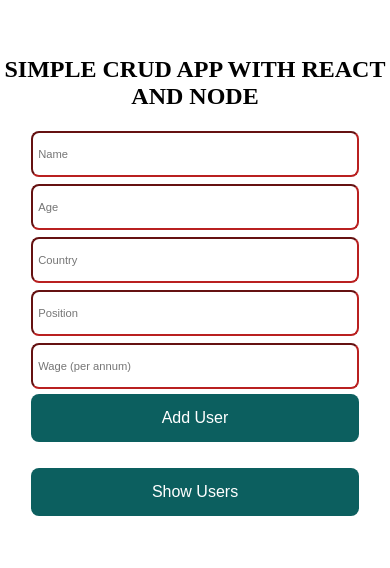
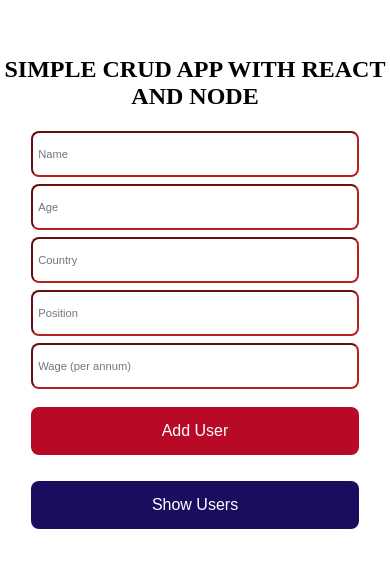
Before and after one commit to Sesughter01/user_managerjs, a React (Create React App) app in the folder client/: page / in a window 390 px wide. Shown: the top 568 px of the page. Built offline with nearby package versions, Linux system fonts and the light colour scheme.

Commit message:
changed-button-colors-to-red-and-blue

```diff
--- a/client/src/App.css
+++ b/client/src/App.css
@@ -44,7 +44,6 @@ tr{
 @media (min-width:576px){
   .App{
     width:80vw;
-    /* height: 80vh; */
     margin: 0.5rem auto auto;
   }
   .App h1{
@@ -68,8 +67,6 @@ tr{
     color: #727272;
     border-radius:8px ;
     border-color: #b92020 !important;
-    /* margin-top: 5px; */
-    /* margin-bottom: 2px; */
     padding: 10px;
   }
   .info input[id=wage]{
@@ -82,7 +79,6 @@ tr{
     border: none;
     border-radius: 8px;
     color: #fff;
-    background-color: rgb(12, 95, 95);
     padding: 15px;
   }
 
@@ -92,7 +88,7 @@ tr{
   }
   .App button{
       width: 25%;
-
+      background-color: rgb(184, 9, 38);
   }
   .App > button{
     margin: 0.2rem auto 1rem;
@@ -100,6 +96,7 @@ tr{
   }
   .users > button{
      margin-top: 10px;
+     background-color: rgb(27, 12, 95);
   }
   table{
     margin: auto;
@@ -174,17 +171,17 @@ tr{
     width: 84%;
     /* height: 36px; */
     color: #fff;
-    background-color: rgb(12, 95, 95);
     margin-top: 15px;
     font-size: 1rem;
     padding:15px;
   }
   .App > button{
-    margin: 0.2rem auto 1rem;
-
+    margin: 1rem auto 1rem;
+    background-color: rgb(184, 9, 38);
   }
   .users > button{
      margin-top: 10px;
+     background-color: rgb(27, 12, 95);
   }
   table{
     margin: auto;
```
